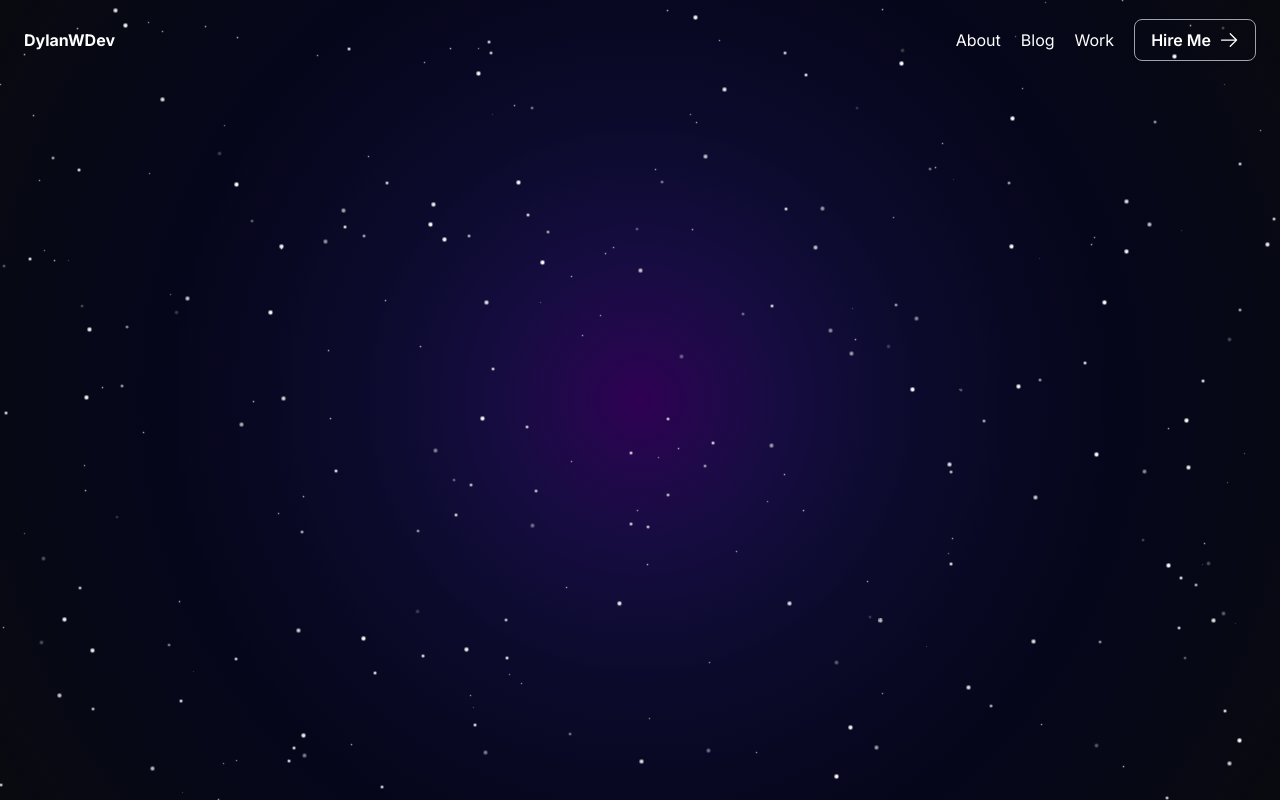
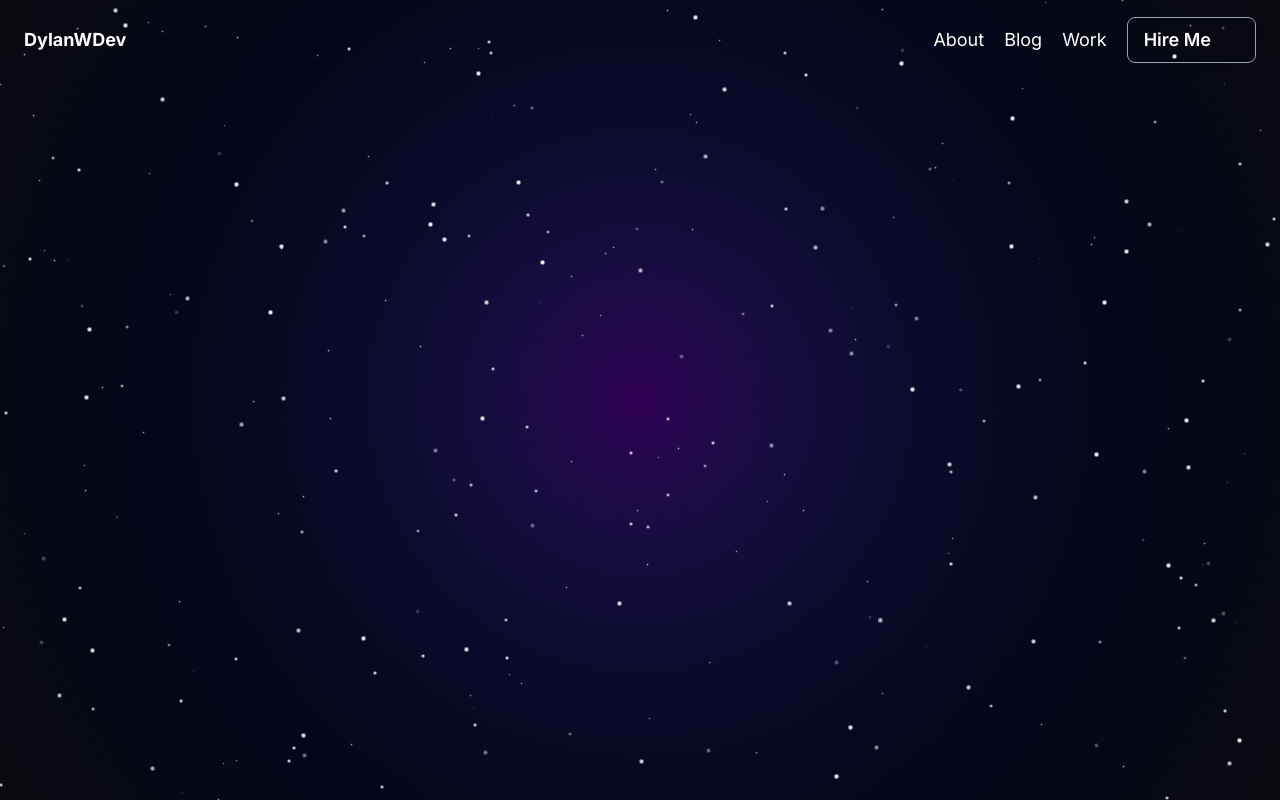
Before and after one commit to DylanWDev/Portfolio, a Next.js app: page /blog in a window 1280 px wide. Built offline with nearby package versions, Linux system fonts and the light colour scheme.

Commit message:
added cool nav animation

```diff
--- a/src/app/components/Nav/Nav.jsx
+++ b/src/app/components/Nav/Nav.jsx
@@ -4,25 +4,30 @@ import Link from "next/link";
 import { Popover } from "@headlessui/react";
 import { Bars3Icon, XMarkIcon } from "@heroicons/react/24/solid";
 
-const Nav = () => {
+const Nav = ({ currentPath }) => {
   return (
     <Popover className="nav container text-white mx-auto flex items-center px-6 py-2 h-20">
-      <Link className="cursor-pointer font-bold" href="/">
-        DylanWDev
+      <Link href="/" passHref>
+        <div className="font-bold text-lg cursor-pointer">DylanWDev</div>
       </Link>
-      {/* <img
-        className="w-10 h-10 rounded-full"
-        src="/images/IMG_9082.JPG"
-        alt="filler"
-      /> */}
       <div className="grow">
-        <div className="hidden cursor-pointer sm:flex items-center justify-end gap-5">
-          <Link className="cursor-pointer" href="about">
-            About
+        <div className="hidden text-lg sm:flex items-center justify-end gap-5">
+          <Link href="/about" passHref>
+            <div className={`relative w-fit block after:block after:content-[''] after:absolute after:h-[3px] after:bg-violet-600 after:w-full after:scale-x-0 after:hover:scale-x-100 after:transition after:duration-300 after:origin-center ${currentPath === "/about" ? "after:scale-x-100" : ""}`}>
+              About
+            </div>
           </Link>
-          <Link href="blog">Blog</Link>
-          <Link href="projects">Work</Link>
-          <button className="hire-me flex  rounded-lg transition hover:bg-violet-600 text-white font-semibold py-2 px-4 border border-gray-400  shadow">
+          <Link href="/blog" passHref>
+            <div className={`relative w-fit block after:block after:content-[''] after:absolute after:h-[3px] after:bg-violet-600 after:w-full after:scale-x-0 after:hover:scale-x-100 after:transition after:duration-300 after:origin-center ${currentPath === "/blog" ? "after:scale-x-100" : ""}`}>
+              Blog
+            </div>
+          </Link>
+          <Link href="/projects" passHref>
+            <div className={`relative w-fit block after:block after:content-[''] after:absolute after:h-[3px] after:bg-violet-600 after:w-full after:scale-x-0 after:hover:scale-x-100 after:transition after:duration-300 after:origin-center ${currentPath === "/projects" ? "after:scale-x-100" : ""}`}>
+              Work
+            </div>
+          </Link>
+          <button className="hire-me flex rounded-lg transition hover:bg-violet-600 text-white font-semibold py-2 px-4 border border-gray-400 shadow">
             Hire Me
             <svg
               xmlns="http://www.w3.org/2000/svg"
@@ -30,11 +35,7 @@ const Nav = () => {
               fill="currentColor"
               className="ml-2 w-5 h-6"
             >
-              <path
-                fillRule="evenodd"
-                d="M12.97 3.97a.75.75 0 0 1 1.06 0l7.5 7.5a.75.75 0 0 1 0 1.06l-7.5 7.5a.75.75 0 1 1-1.06-1.06l6.22-6.22H3a.75.75 0 0 1 0-1.5h16.19l-6.22-6.22a.75.75 0 0 1 0-1.06Z"
-                clipRule="evenodd"
-              />
+              {/* ... */}
             </svg>
           </button>
         </div>
@@ -48,7 +49,8 @@ const Nav = () => {
 
       <Popover.Panel
         focus
-        className="z-5 absolute right-0 left-auto top-0 origin-top-right transform transition md:hidden"      >
+        className="z-5 absolute right-0 left-auto top-0 origin-top-right transform transition md:hidden"
+      >
         <div className=" rounded-lg p-5 bg-black shadow-lg ring-1 ring-black ring-opacity-5 divide-y-2 divide-gray-50">
           <div clas4sName="px-5 pt-5 pb-6">
             <div className="flex items-center justify-between">
@@ -62,25 +64,22 @@ const Nav = () => {
             </div>
             <div className="mt-6">
               <nav className="grid gap-y-8">
-                <Link
-                  className="focus:outline-none focus:ring-2 focus:ring-insert focus:ring-gray-500 px-2"
-                  href="/about"
-                >
-                  About
+                <Link href="/about" passHref>
+                  <div className={`focus:outline-none focus:ring-2 focus:ring-insert focus:ring-gray-500 px-2 ${currentPath === "/about" ? "text-violet-600" : ""}`}>
+                    About
+                  </div>
                 </Link>
-                <Link
-                  className="focus:outline-none focus:ring-2 focus:ring-insert focus:ring-gray-500 px-2"
-                  href="/blog"
-                >
-                  Blog
+                <Link href="/blog" passHref>
+                  <div className={`focus:outline-none focus:ring-2 focus:ring-insert focus:ring-gray-500 px-2 ${currentPath === "/blog" ? "text-violet-600" : ""}`}>
+                    Blog
+                  </div>
                 </Link>
-                <Link
-                  className="focus:outline-none focus:ring-2 focus:ring-insert focus:ring-gray-500 px-2"
-                  href="/projects"
-                >
-                  Work
+                <Link href="/projects" passHref>
+                  <div className={`focus:outline-none focus:ring-2 focus:ring-insert focus:ring-gray-500 px-2 ${currentPath === "/projects" ? "text-violet-600" : ""}`}>
+                    Work
+                  </div>
                 </Link>
-                <button className="hire-me flex w-18 rounded-lg transition hover:bg-violet-600 text-white font-semibold py-2 px-4 border border-gray-400  shadow">
+                <button className="hire-me flex w-18 rounded-lg transition hover:bg-violet-600 text-white font-semibold py-2 px-4 border border-gray-400 shadow">
                   Hire Me
                   <svg
                     xmlns="http://www.w3.org/2000/svg"
@@ -88,11 +87,7 @@ const Nav = () => {
                     fill="currentColor"
                     className="ml-2 w-5 h-6"
                   >
-                    <path
-                      fillRule="evenodd"
-                      d="M12.97 3.97a.75.75 0 0 1 1.06 0l7.5 7.5a.75.75 0 0 1 0 1.06l-7.5 7.5a.75.75 0 1 1-1.06-1.06l6.22-6.22H3a.75.75 0 0 1 0-1.5h16.19l-6.22-6.22a.75.75 0 0 1 0-1.06Z"
-                      clipRule="evenodd"
-                    />
+                    {/* ... */}
                   </svg>
                 </button>
               </nav>
```
